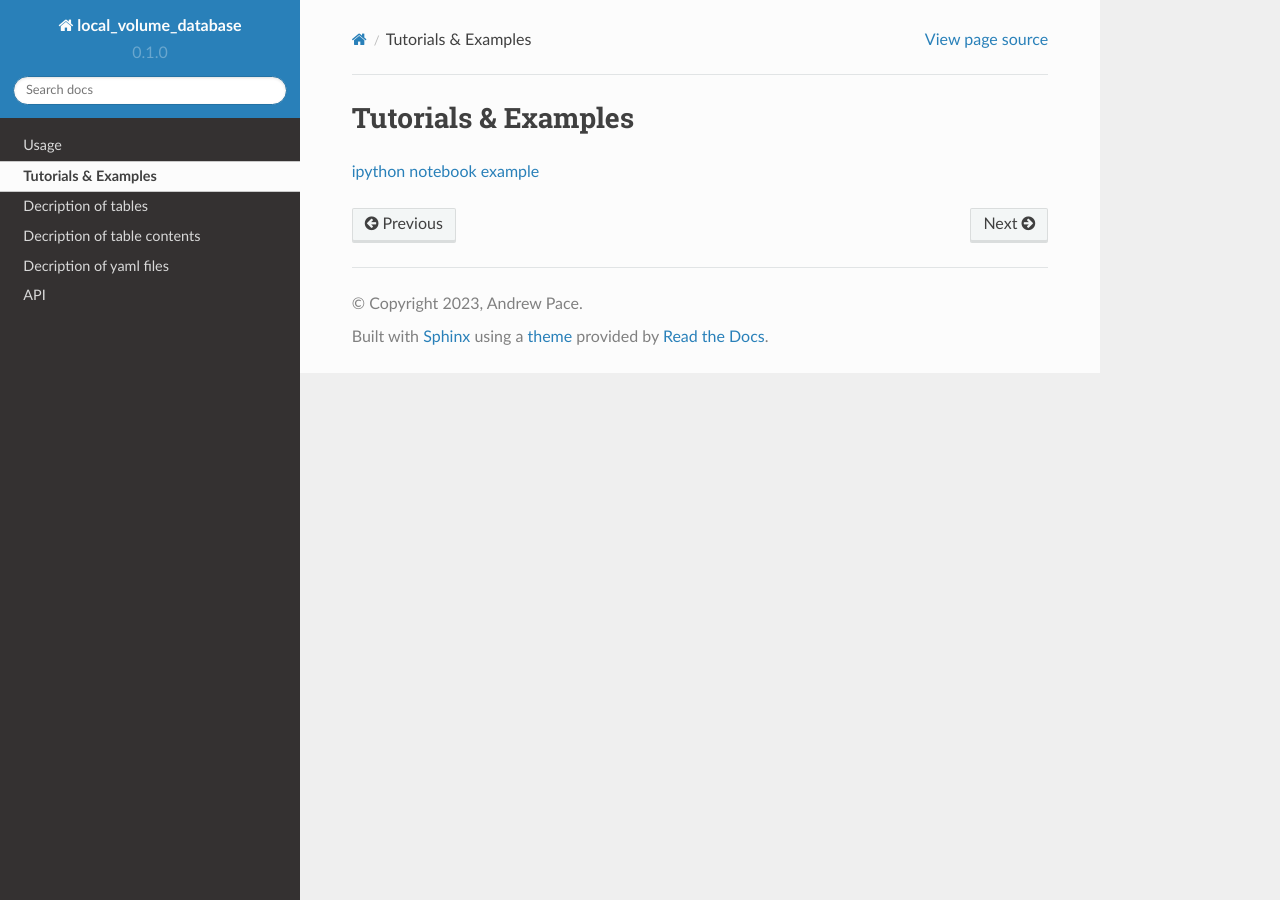
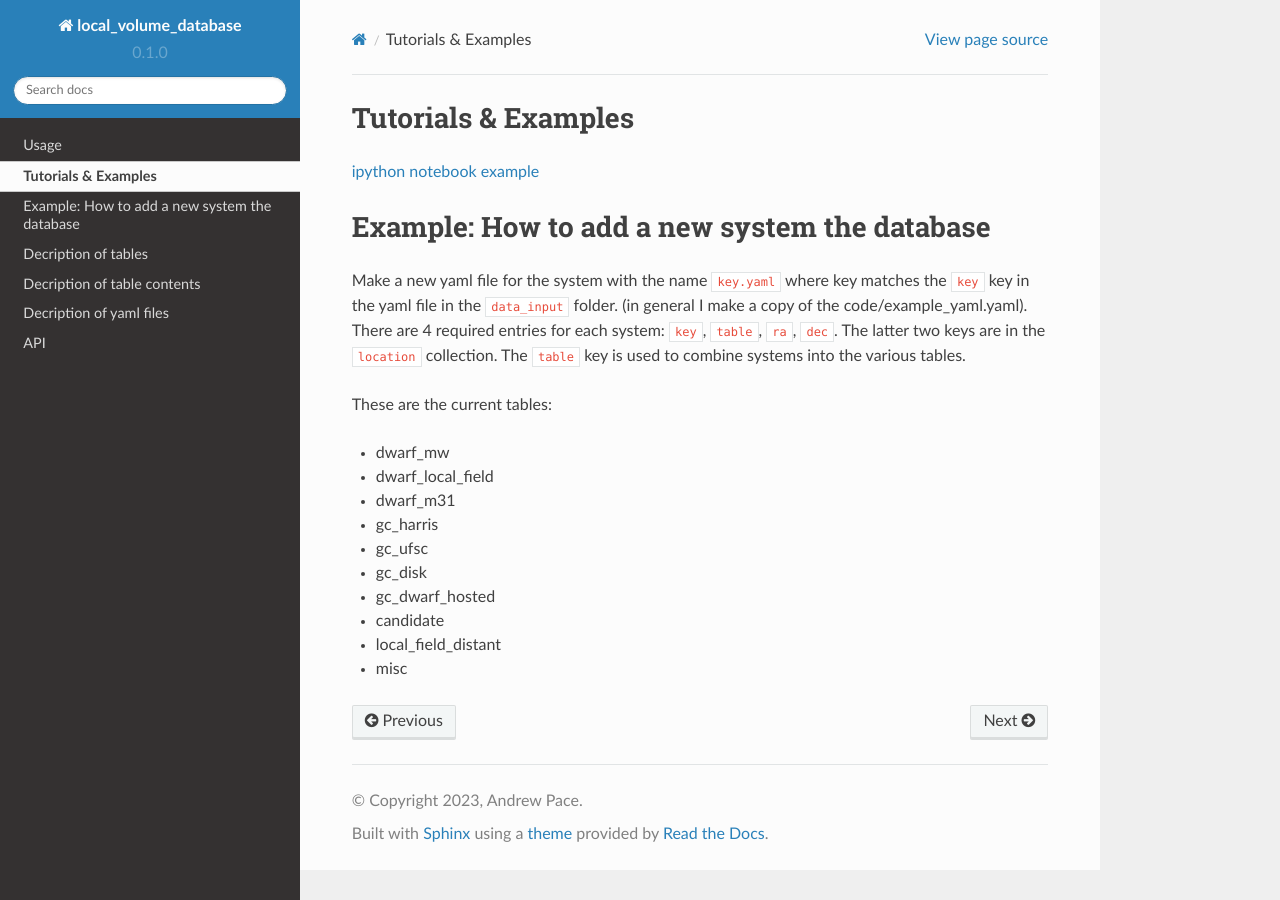
Before and after one commit to apace7/local_volume_database, a Sphinx documentation site: the page built from docs/source/tutorials.rst, in a window 1280 px wide. Built offline with Sphinx 7.4.7 and the Read the Docs theme 2.0.0, drawn with Linux system fonts in a browser that asks for light colours.

Commit message:
documentation updates

```diff
--- a/docs/source/tutorials.rst
+++ b/docs/source/tutorials.rst
@@ -2,3 +2,24 @@ Tutorials \& Examples
 *********************
 
 `ipython notebook example <https://github.com/apace7/local_volume_database/blob/main/example_notebooks/example_plots.ipynb>`_
+
+
+Example: How to add a new system the database
+*********************
+
+Make a new yaml file for the system with the name ``key.yaml`` where key matches the ``key`` key in the yaml file in the ``data_input`` folder.
+(in general I make a copy of the code/example_yaml.yaml).  There are 4 required entries for each system: ``key``, ``table``, ``ra``, ``dec``.  The latter two keys are in the ``location`` collection. The ``table`` key is used to combine systems into the various tables.
+
+These are the current tables:
+
+
+* dwarf_mw
+* dwarf_local_field
+* dwarf_m31
+* gc_harris
+* gc_ufsc
+* gc_disk
+* gc_dwarf_hosted
+* candidate
+* local_field_distant
+* misc
```
Also changed, not shown: docs/source/table_description.rst (+4 -4 lines), docs/source/yaml_description.rst (+22 -0 lines).
